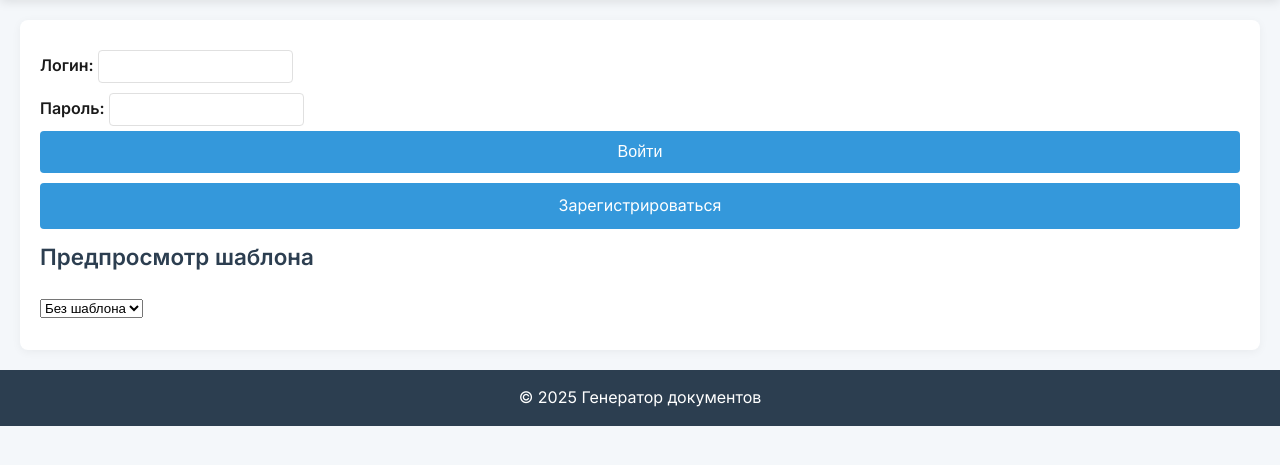
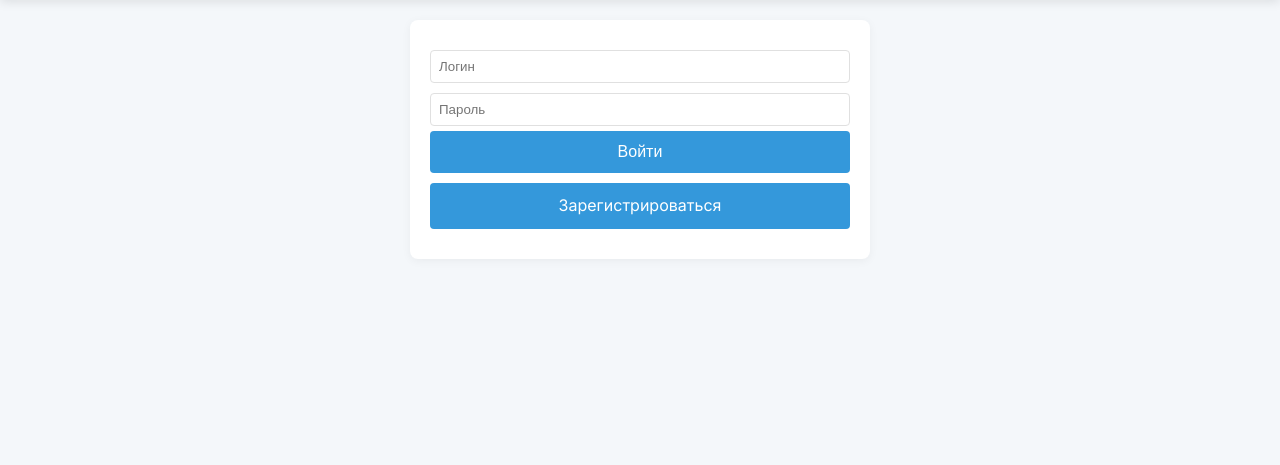
Before and after one commit to x3ron-ai/shv_documents, a Flask app: template templates/login.html in a window 1280 px wide. Shown: the part 86-551 px from the top of the page. Run offline with Flask 3, Linux system fonts and the light colour scheme; the template is opened without the code that fills it, so the values that code supplies are empty; some libraries are stand-ins or nearby versions.

Commit message:
с богом

```diff
--- a/app.py
+++ b/app.py
@@ -290,6 +290,8 @@ def create_template():
         line_spacing = request.form.get('line_spacing', '1.5')
 
         logger.info(f"Создание шаблона: title={title}, title_page={title_page.filename if title_page else None}")
+        if not title_page.filename.endswith('.docx'):
+            return render_template('create_template.html', error='Не удалось создать предпросмотр шаблона. Проверьте файл и попробуйте снова.')
 
         if not title or not title_page or not title_page.filename:
             logger.warning("Не заполнены обязательные поля")
--- /dev/null
+++ b/static/css/auth.css
@@ -0,0 +1,7 @@
+.container {
+    width: 500px
+}
+
+input {
+    width: 100%;
+}
--- a/static/css/style.css
+++ b/static/css/style.css
@@ -30,6 +30,7 @@ a {
     padding: 20px;
     text-align: center;
     box-shadow: 0 2px 10px rgba(0, 0, 0, 0.1);
+    width: 100%;
 }
 
 .header h1 {
--- a/static/js/script.js
+++ b/static/js/script.js
@@ -187,14 +187,12 @@ function addBlock(type, parentId = null, itemId = null) {
             <img id="preview_${block.id}" class="image-preview" style="display: none;">
             <label>Подпись: <input type="text" name="image_caption[]" id="caption_${block.id}" oninput="saveTemplate()"></label>
             <div class="style-menu">
-                <label><input type="checkbox" name="caption_bold[]" onchange="saveTemplate()"> Жирный</label>
                 <label>Размер: <input type="number" name="caption_size[]" min="8" max="72" value="12" onchange="saveTemplate()"></label>
                 <label>Шрифт: <select name="caption_face[]" onchange="saveTemplate()">
                     <option value="Times New Roman" selected>Times New Roman</option>
                     <option value="Arial">Arial</option>
                     <option value="Calibri">Calibri</option>
                 </select></label>
-                <label>Цвет: <input type="color" name="caption_color[]" value="#000000" onchange="saveTemplate()"></label>
             </div>
         `;
     }
--- a/templates/create.html
+++ b/templates/create.html
@@ -31,8 +31,5 @@
             <a href="{{ url_for('index') }}" class="back-btn">Назад к документам</a>
         </main>
     </div>
-    <footer class="footer">
-        <p>© 2025 Генератор документов</p>
-    </footer>
 </body>
 </html>
--- a/templates/edit.html
+++ b/templates/edit.html
@@ -20,7 +20,7 @@
             <form method="POST" id="docForm" enctype="multipart/form-data">
                 {% if not template_id %}
                     <label>Название документа:
-                        <input type="text" name="title" required>
+                        <input type="text" name="title" minlenght="2" maxlenght="100" required>
                     </label>
                     <label>Выберите шаблон:
                         <select name="template_id" required>
@@ -45,9 +45,6 @@
             <div id="toc" class="toc"></div>
         </aside>
     </div>
-    <footer class="footer">
-        <p>© 2025 Генератор документов</p>
-    </footer>
     <script src="{{ url_for('static', filename='js/script.js') }}"></script>
 </body>
 </html>
--- a/templates/login.html
+++ b/templates/login.html
@@ -5,36 +5,29 @@
     <meta name="viewport" content="width=device-width, initial-scale=1.0">
     <title>Вход</title>
     <link rel="stylesheet" href="{{ url_for('static', filename='css/style.css') }}">
+    <link rel="stylesheet" href="{{ url_for('static', filename='css/auth.css') }}">
     <link href="https://fonts.googleapis.com/css2?family=Inter:wght@400;600&display=swap" rel="stylesheet">
 </head>
 <body>
     <header class="header">
         <h1>Вход</h1>
+        {% if error %}
+            <p style="color: #e74c3c;">{{ error }}</p>
+        {% endif %}
     </header>
     <div class="container">
         <main class="document">
             <form method="POST">
-                <label>Логин:
-                    <input type="text" name="username" required>
+                <label>
+                    <input type="text" name="username" placeholder="Логин" required>
                 </label>
-                <label>Пароль:
-                    <input type="password" name="password" required>
+                <label>
+                    <input type="password" name="password"  placeholder="Пароль" required>
                 </label>
                 <button type="submit" class="generate-btn">Войти</button>
             </form>
             <p><a href="{{ url_for('register') }}" class="back-btn">Зарегистрироваться</a></p>
-            <h2>Предпросмотр шаблона</h2>
-            <select onchange="document.getElementById('preview').src = this.value ? this.value : '';">
-                <option value="">Без шаблона</option>
-                {% for template in templates %}
-                    <option value="{{ url_for('static', filename=template.preview_path.replace('static/', '')) }}">{{ template.title }}</option>
-                {% endfor %}
-            </select>
-            <img id="preview" src="" style="max-width: 300px; display: block; margin-top: 10px; border-radius: 4px;">
         </main>
     </div>
-    <footer class="footer">
-        <p>© 2025 Генератор документов</p>
-    </footer>
 </body>
 </html>
```
Also changed, not shown: templates/create_template.html (+4 -23 lines), templates/register.html (+4 -3 lines), 1 other file.
